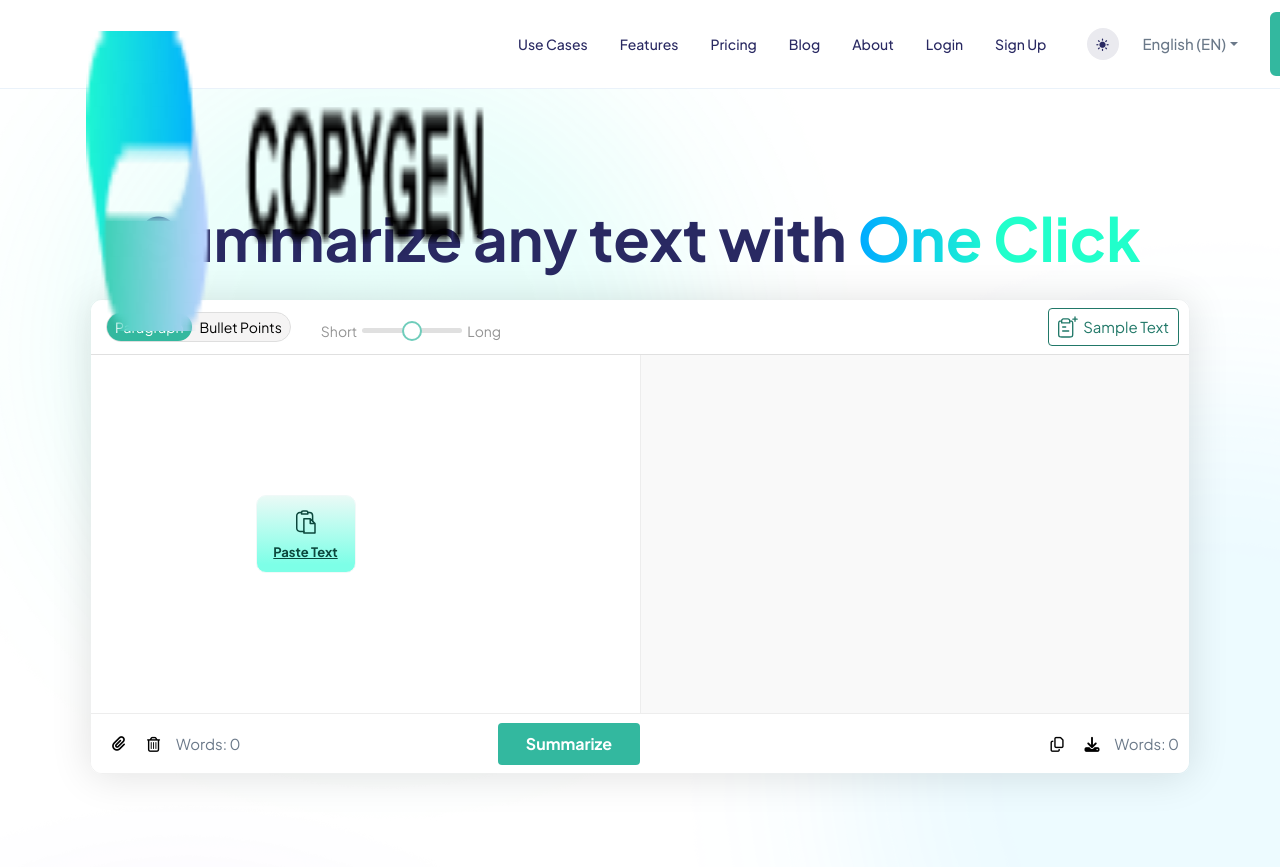
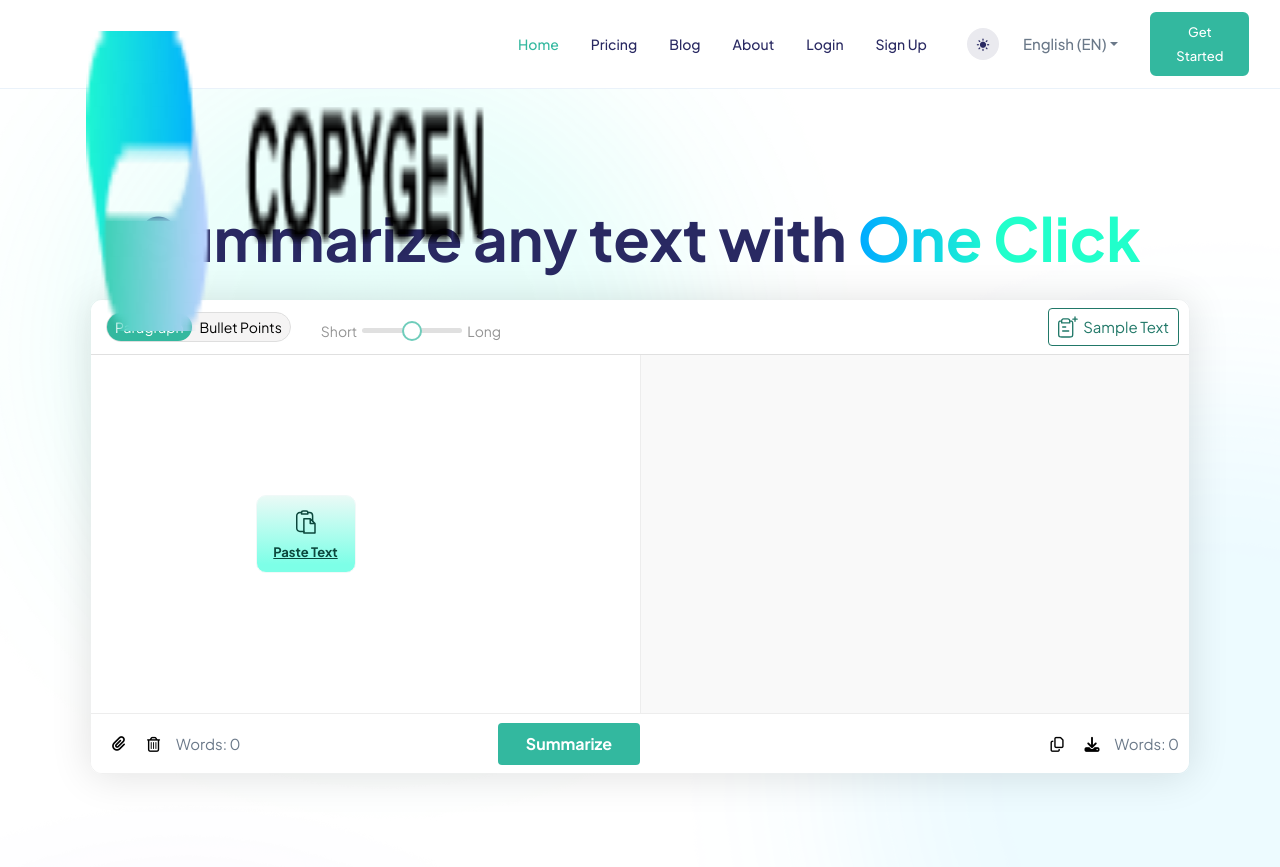
Before and after one commit to AbdurazzoqovA/summy_saas, a Django app: page /en/ in a window 1280 px wide. Shown: the top 867 px of the page. Run offline with Django 4.2, Linux system fonts and the light colour scheme; data that the repository does not hold is empty; some libraries are stand-ins or nearby versions; some web fonts are replaced.

Commit message:
changing-header-links

```diff
--- a/summarizer/templates/front/main.html
+++ b/summarizer/templates/front/main.html
@@ -106,17 +106,12 @@
               </div>
               <nav class="nk-header-menu nk-menu">
                 <ul class="nk-menu-list mx-auto">
-                  <li class="nk-menu-item">
-                    <a href="usecase.html" class="nk-menu-link">
-                      <span class="nk-menu-text">Use Cases</span>
+
+				<li class="nk-menu-item">
+                    <a href="{% url 'home' %}" class="nk-menu-link">
+                      <span class="nk-menu-text">Home</span>
                     </a>
                   </li>
-                  <li class="nk-menu-item">
-                    <a href="features.html" class="nk-menu-link">
-                      <span class="nk-menu-text">Features</span>
-                    </a>
-                  </li>
-
                   <li class="nk-menu-item">
                     <a href="{% url 'pricing' %}" class="nk-menu-link">
                       <span class="nk-menu-text">Pricing</span>
```
